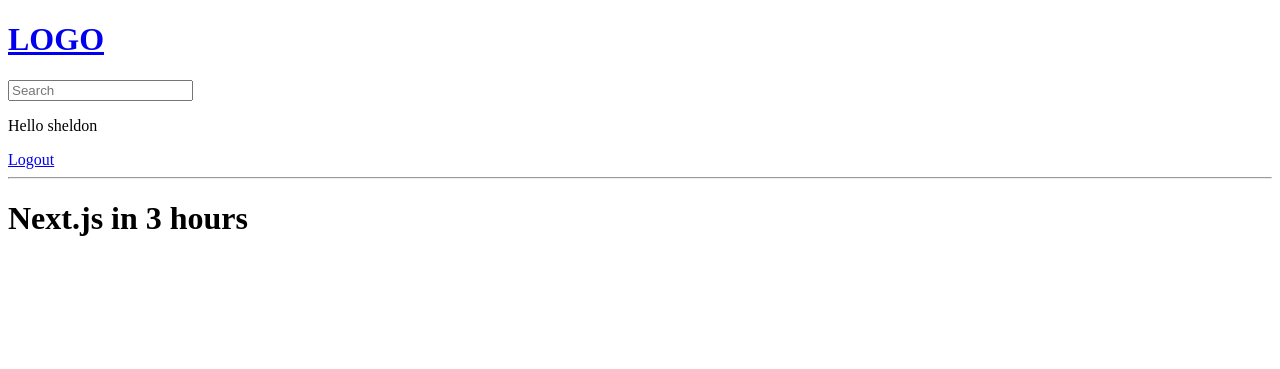
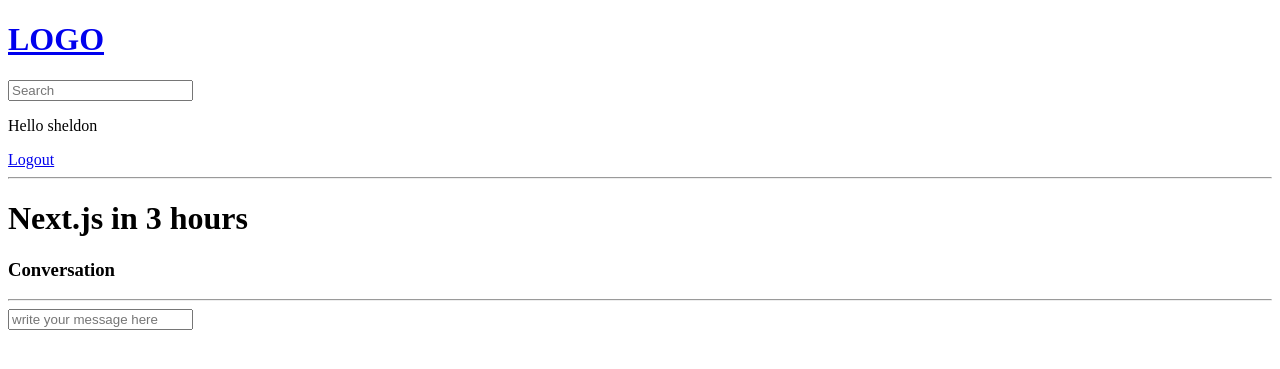
Before and after one commit to Sheldon-CodeIt/studytable, a Django app: page /room/6/ in a window 1280 px wide. Shown: the top 369 px of the page. Run offline with Django 4.2, Linux system fonts and the light colour scheme; a user stored in the database is signed in; data comes from the database, SQL or seed files in the repository; both versions use the stored data as it was after the commit.

Commit message:
basic message funtionality

```diff
--- a/base/templates/base/room.html
+++ b/base/templates/base/room.html
@@ -3,4 +3,29 @@
 {% block content %}
 <h1>{{room.name}}</h1>
 
+<p>{{room.description}}</p>
+
+<div class="comment-wrapper">
+    <h3>Conversation</h3>
+    <hr>
+
+    {% for message in room_messages %}
+        <div>
+            <small>@{{message.user}}   {{message.created|timesince}} ago</small>
+            <p>{{message.body}}</p>
+            <hr>
+        </div>
+    {% endfor %}
+
+</div>
+
+{% if request.user.is_authenticated %}
+<div class="comment-form">
+    <form method="POST" action="">
+        {% csrf_token %}
+        <input type="text" name="body" placeholder="write your message here">
+    </form>
+</div>
+{% endif %}
+
 {% endblock content %}
--- a/base/views.py
+++ b/base/views.py
@@ -6,7 +6,7 @@ from django.contrib.auth.decorators import login_required
 from django.db.models import Q;
 from django.contrib.auth import authenticate, login, logout
 from django.contrib.auth.forms import UserCreationForm
-from .models import Room, Topic
+from .models import Room, Topic, Message
 from .forms import RoomForm
 
 
@@ -93,7 +93,16 @@ def home(request):
 
 def room(request, pk):
     room = Room.objects.get(id=pk)
-    context = {'room': room}
+    room_messages = room.message_set.all().order_by('-created')
+
+    if request.method == 'POST':
+        message = Message.objects.create(
+            user = request.user,
+            room = room,
+            body = request.POST.get('body')
+        )
+        return redirect('room', pk=room.id)
+    context = {'room': room, 'room_messages': room_messages}
     return render(request, 'base/room.html', context)
 
 @login_required(login_url = 'login')
```
Also changed, not shown: db.sqlite3.
